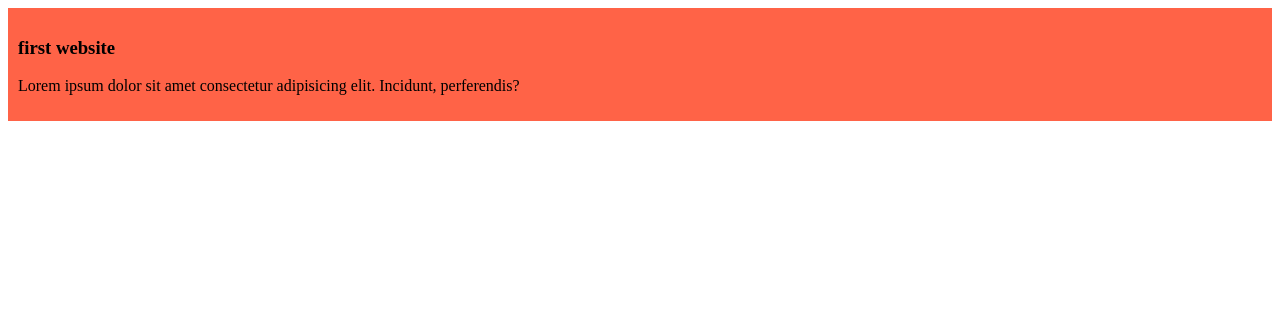
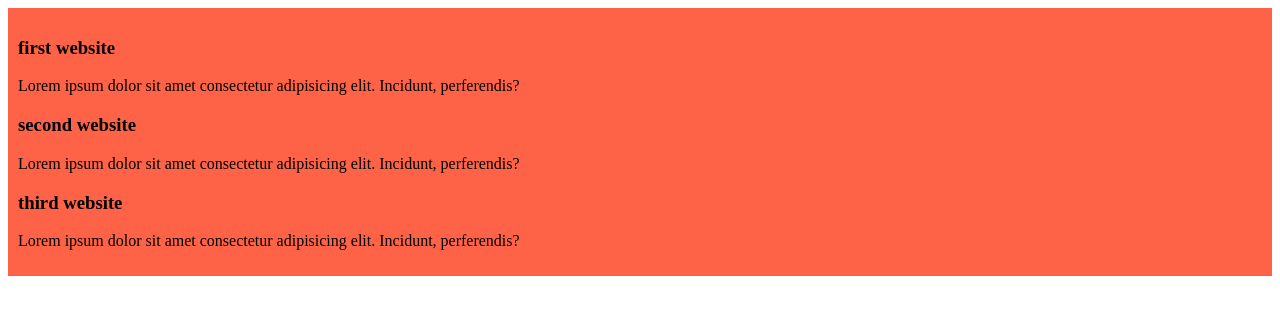
Before and after one commit to aion-shahriar/test-1, a plain HTML site: page index.html in a window 1280 px wide. Drawn offline with Linux system fonts and the light colour scheme.

Commit message:
modified html

```diff
--- a/index.html
+++ b/index.html
@@ -10,6 +10,15 @@
     <div>
         <h3> first website </h3>
         <p> Lorem ipsum dolor sit amet consectetur adipisicing elit. Incidunt, perferendis?</p>
+
+
+        <h3> second website </h3>
+        <p> Lorem ipsum dolor sit amet consectetur adipisicing elit. Incidunt, perferendis?</p>
+
+
+
+        <h3> third website </h3>
+        <p> Lorem ipsum dolor sit amet consectetur adipisicing elit. Incidunt, perferendis?</p>
     </div>
 </body>
 </html>
```
